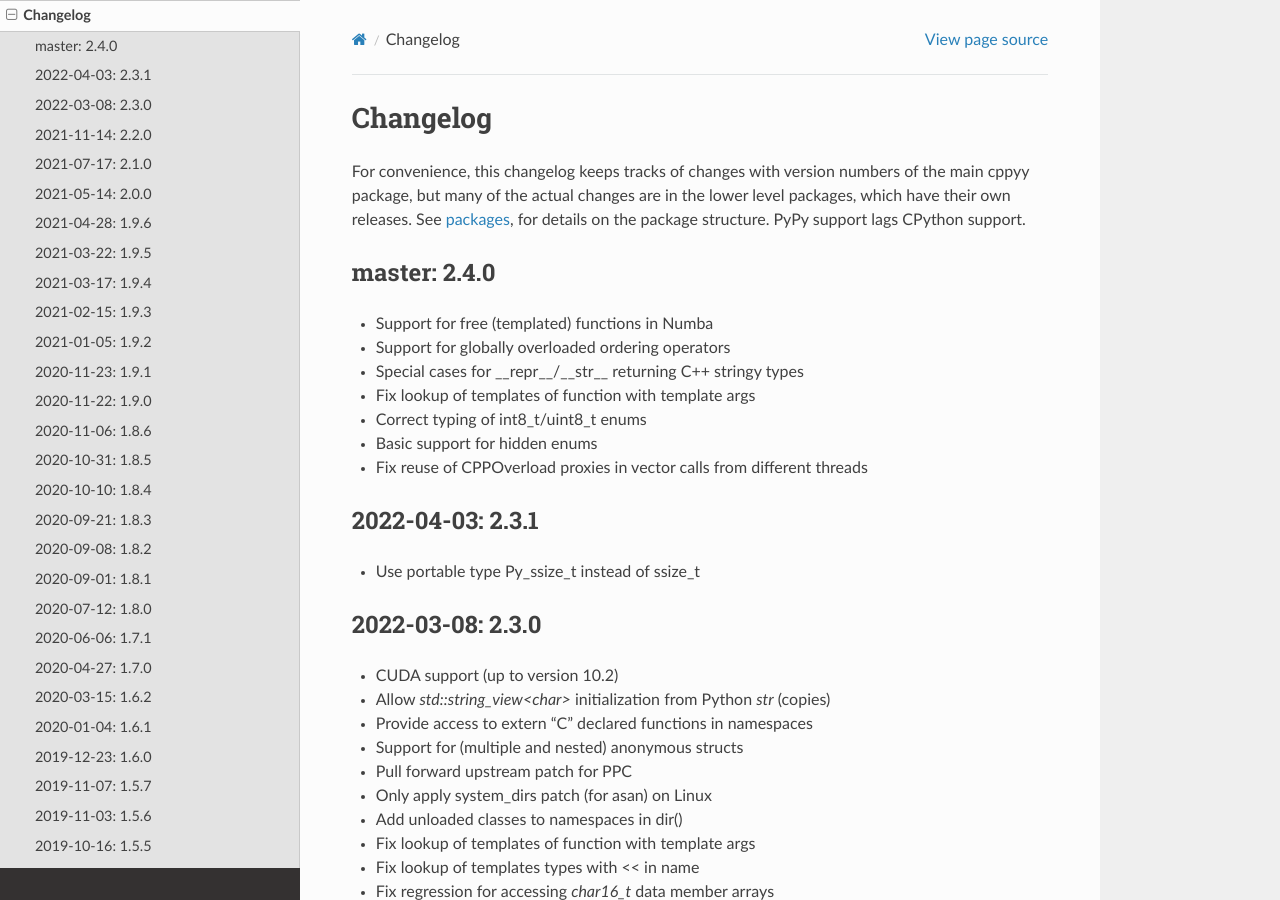
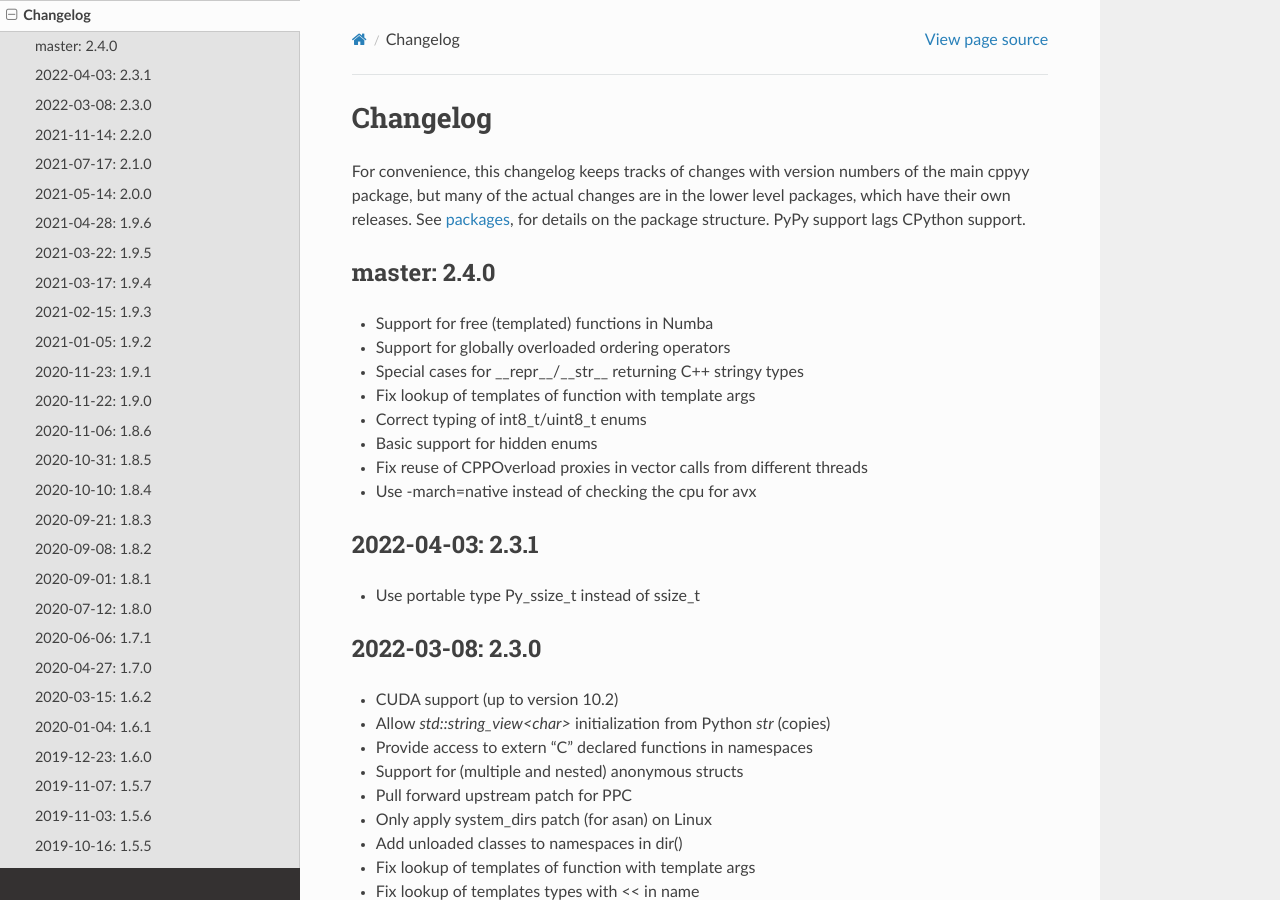
Before and after one commit to wlav/cppyy, a Sphinx documentation site: the page built from doc/source/changelog.rst, in a window 1280 px wide and 900 px high. Built offline with Sphinx 7.4.7 and the Read the Docs theme 2.0.0, drawn with Linux system fonts in a browser that asks for light colours.

Commit message:
use -march=native instead of checking the cpu for avx

```diff
--- a/doc/source/changelog.rst
+++ b/doc/source/changelog.rst
@@ -20,6 +20,7 @@
 * Correct typing of int8_t/uint8_t enums
 * Basic support for hidden enums
 * Fix reuse of CPPOverload proxies in vector calls from different threads
+* Use -march=native instead of checking the cpu for avx
 
 
 2022-04-03: 2.3.1
```
